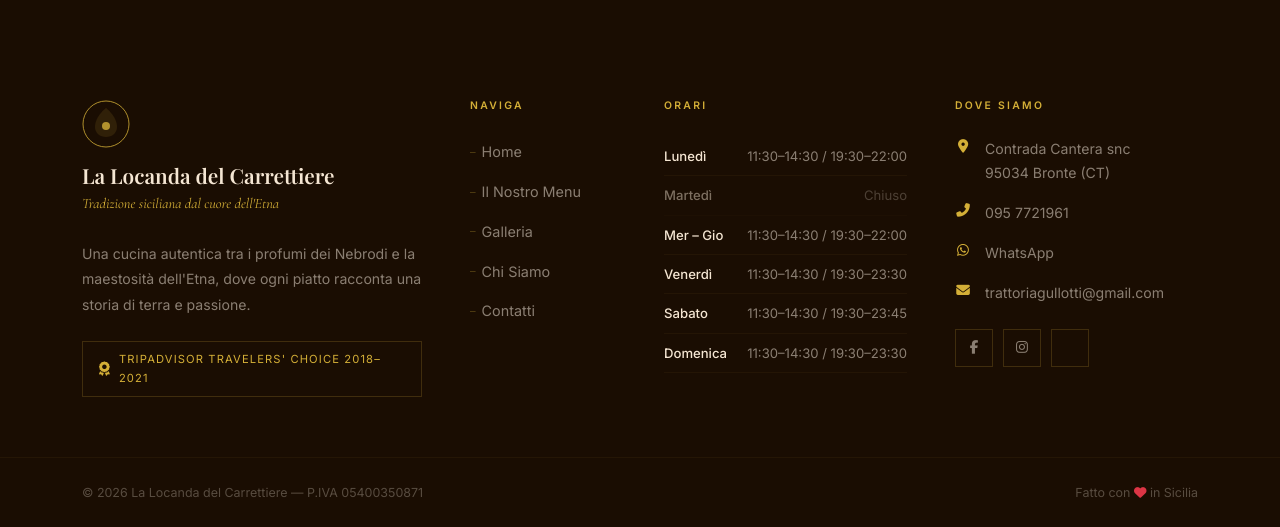
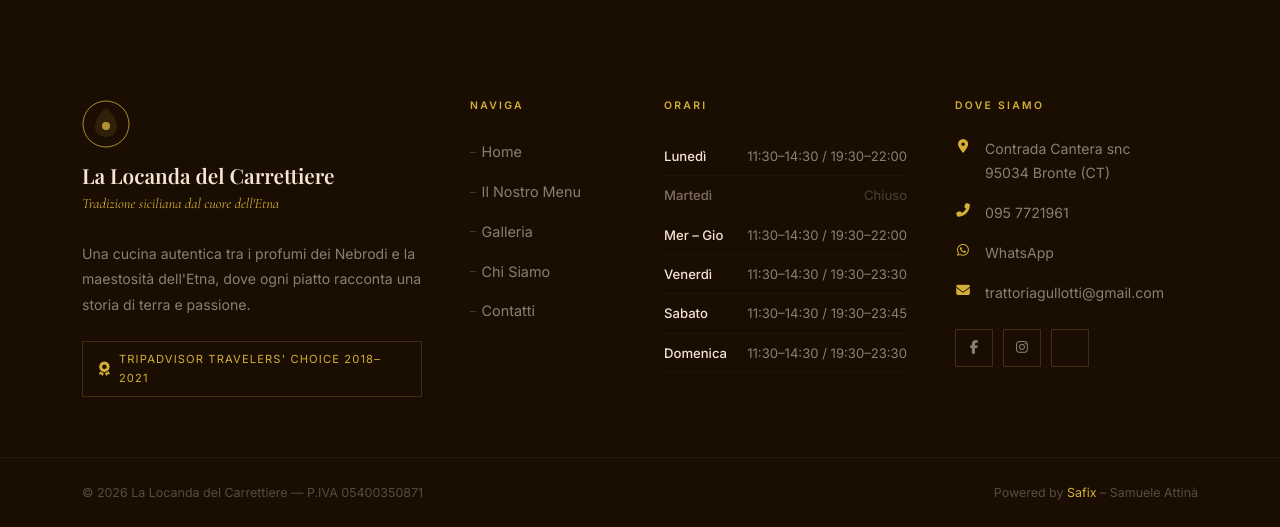
Before and after one commit to Samueleattina04/locandadelcarrettiere, a Laravel app: page /contatti in a window 1280 px wide. Shown: the part 2781-3308 px from the top of the page. Run offline with Laravel 12, Linux system fonts and the light colour scheme; some libraries are stand-ins or nearby versions; some web fonts are replaced.

Commit message:
Update footer credit to Powered by Safix - Samuele Attinà
Co-Authored-By: Claude Sonnet 4.6 <noreply@anthropic.com>
Claude-Session: https://claude.ai/code/session_012zRDo7kzMNnzmMigb2DGGX

```diff
--- a/resources/views/layouts/app.blade.php
+++ b/resources/views/layouts/app.blade.php
@@ -216,7 +216,7 @@
                         <p>&copy; {{ date('Y') }} La Locanda del Carrettiere — P.IVA 05400350871</p>
                     </div>
                     <div class="col-md-6 text-md-end">
-                        <p>Fatto con <i class="fas fa-heart text-danger"></i> in Sicilia</p>
+                        <p>Powered by <a href="#" style="color:var(--color-gold);text-decoration:none;">Safix</a> – Samuele Attinà</p>
                     </div>
                 </div>
             </div>
```
